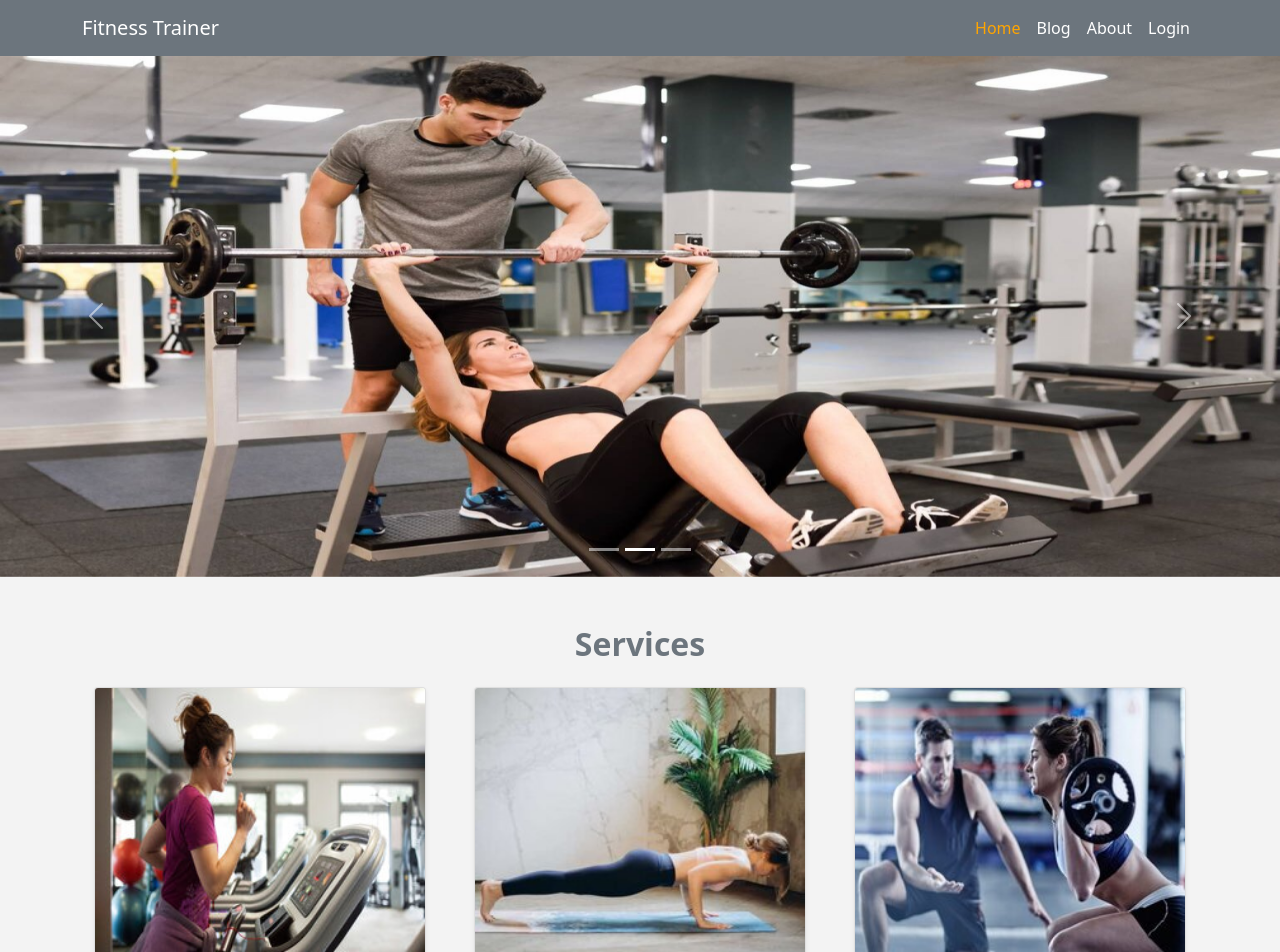
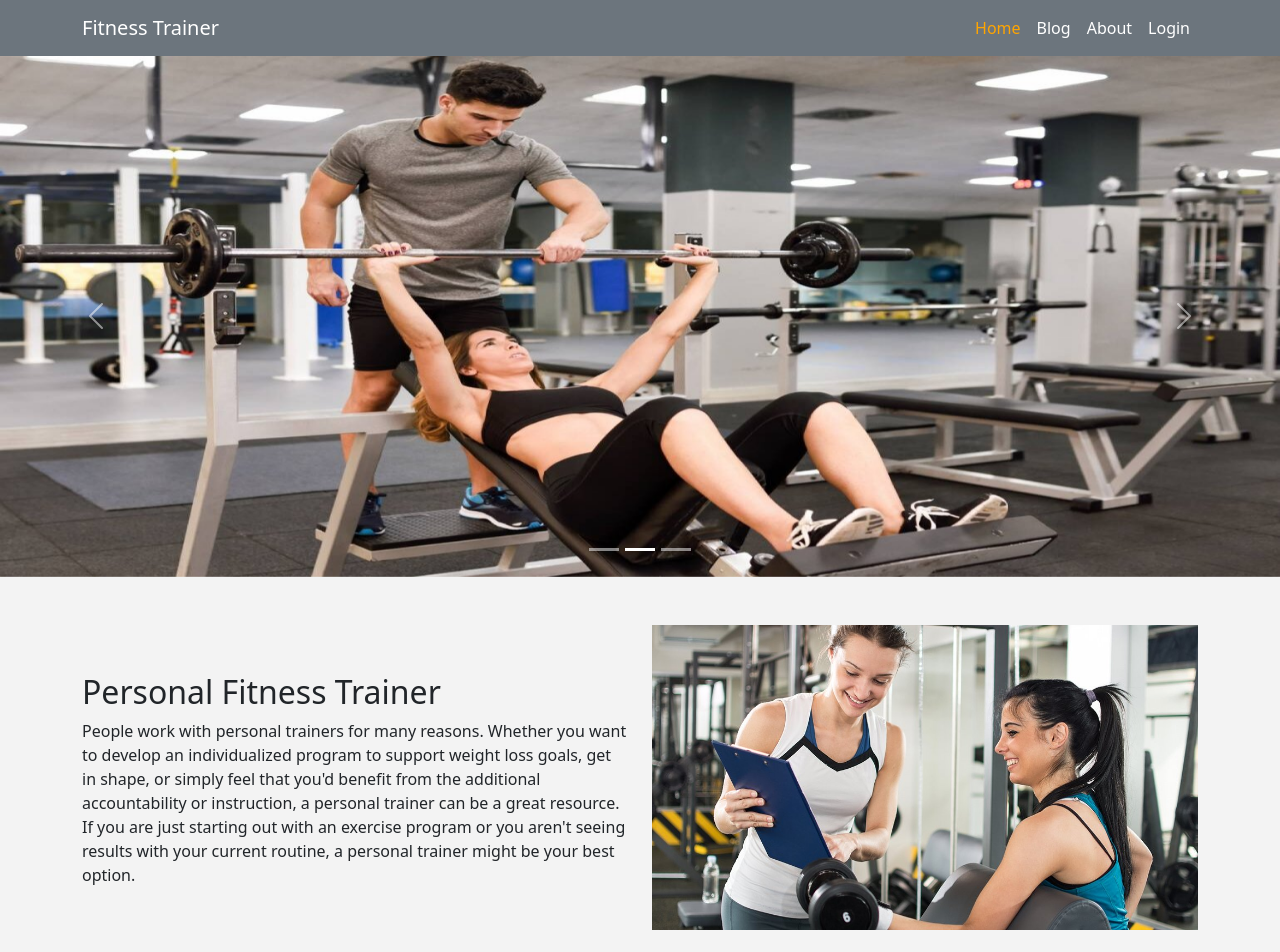
Before and after one commit to ArafatMunna/fitness-trainer, a React (Create React App) app: page / in a window 1280 px wide. Shown: the top 952 px of the page. Built offline with nearby package versions, Linux system fonts and the light colour scheme; no server answers.

Commit message:
one more section added in home

```diff
--- /dev/null
+++ b/src/Pages/Home/Header/Header.js
@@ -0,0 +1,37 @@
+import React from "react";
+
+const Header = () => {
+    const trainer = process.env.PUBLIC_URL + "images/trainer.jpg";
+    return (
+        <div className="container my-5">
+            <div className="row">
+                <div className="col-md-6">
+                    <div className="mt-5">
+                        <div>
+                            <h2>Personal Fitness Trainer</h2>
+                            <p>
+                                People work with personal trainers for many
+                                reasons. Whether you want to develop an
+                                individualized program to support weight loss
+                                goals, get in shape, or simply feel that you'd
+                                benefit from the additional accountability or
+                                instruction, a personal trainer can be a great
+                                resource.
+                                <br />
+                                If you are just starting out with an exercise
+                                program or you aren't seeing results with your
+                                current routine, a personal trainer might be
+                                your best option.
+                            </p>
+                        </div>
+                    </div>
+                </div>
+                <div className="col-md-6">
+                    <img className="img-fluid" src={trainer} alt="" />
+                </div>
+            </div>
+        </div>
+    );
+};
+
+export default Header;
--- a/src/Pages/Home/Home/Home.js
+++ b/src/Pages/Home/Home/Home.js
@@ -1,11 +1,13 @@
 import React from "react";
 import Banner from "../Banner/Banner";
+import Header from "../Header/Header";
 import Services from "../Services/Services";
 
 const Home = () => {
     return (
         <div>
             <Banner />
+            <Header />
             <Services />
         </div>
     );
```
